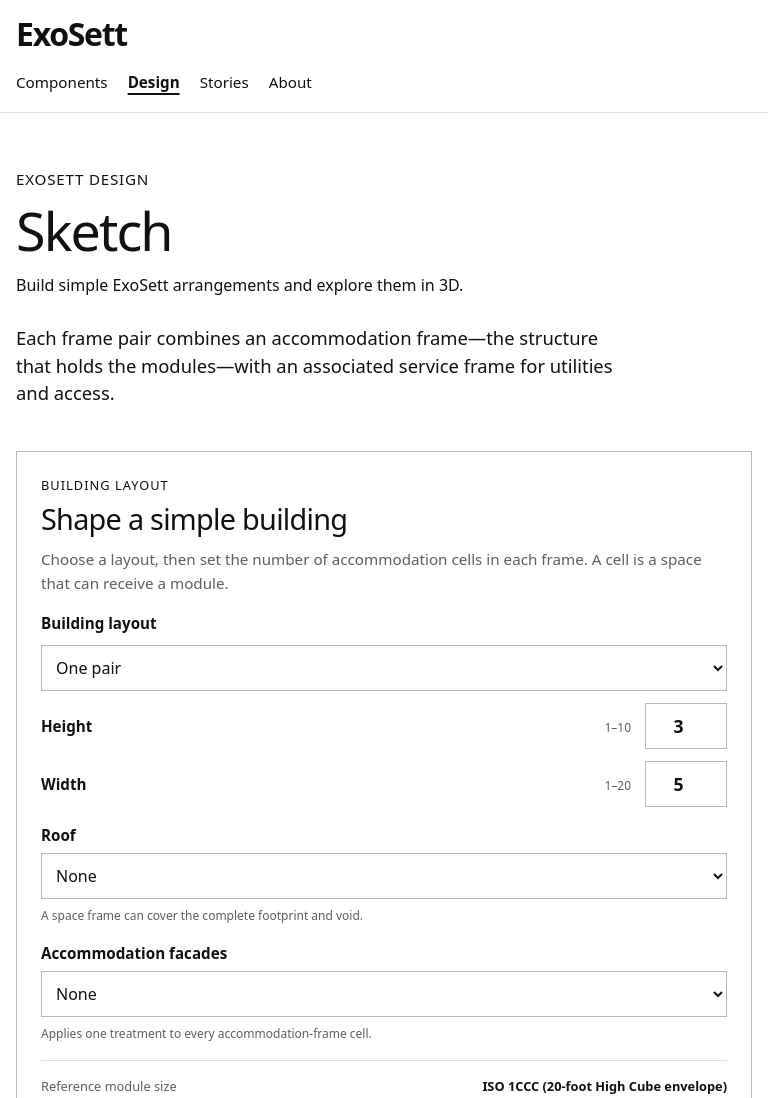
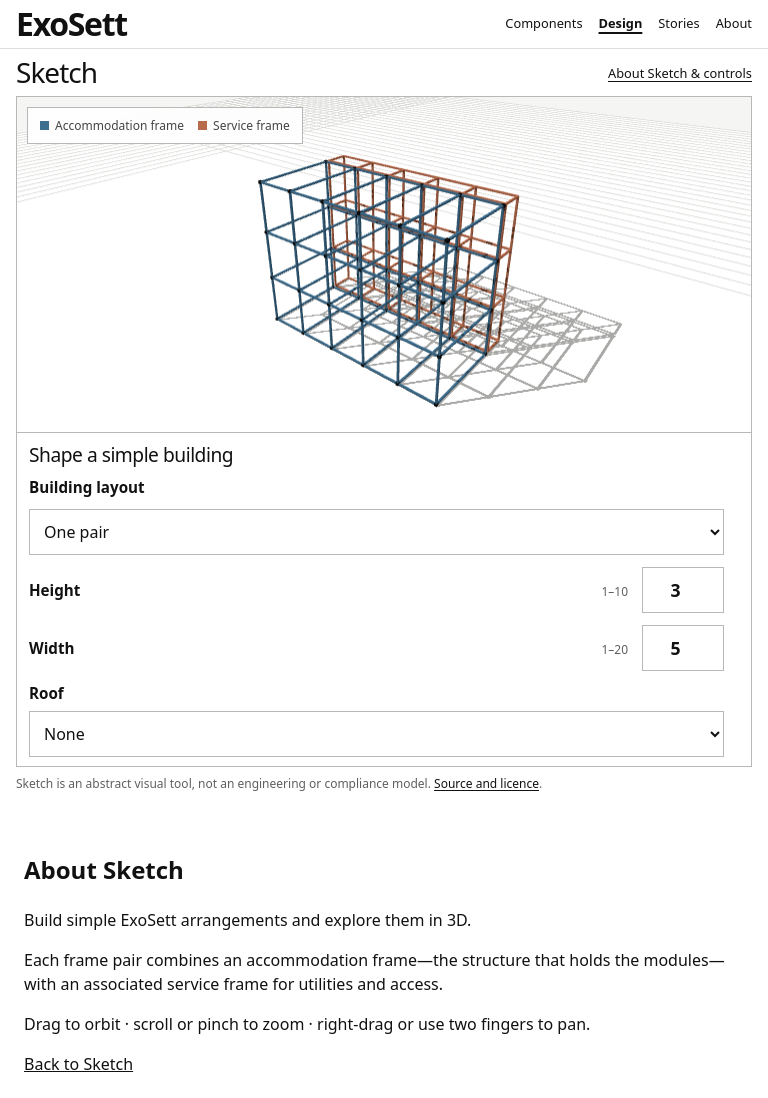
Before and after one commit to ExoSett/modelling, a website built with Vite: page sketch/index.html in a window 768 px wide. Shown: the top 1098 px of the page. Built offline with nearby package versions, Linux system fonts and the light colour scheme.

Commit message:
Sketch app maked better use of viewport.

```diff
--- a/sketch/index.html
+++ b/sketch/index.html
@@ -12,6 +12,7 @@
   <body>
     <a class="skip-link" href="#main-content">Skip to main content</a>
 
+    <div class="sketch-shell">
       <header class="site-header">
         <div class="site-header__inner">
           <a class="sketch-wordmark" href="https://www.exosett.com/" aria-label="ExoSett home"
@@ -27,25 +28,15 @@
       </header>
 
       <main class="site-main sketch-page" id="main-content">
-      <section class="sketch-intro">
-        <p class="sketch-eyebrow">ExoSett design</p>
+        <section class="sketch-intro" aria-label="Sketch">
           <h1>Sketch</h1>
-        <p>Build simple ExoSett arrangements and explore them in 3D.</p>
-        <p>
-          Each frame pair combines an accommodation frame—the structure that holds the modules—with
-          an associated service frame for utilities and access.
-        </p>
+          <a href="#sketch-help">About Sketch &amp; controls</a>
         </section>
 
         <section class="workspace" aria-label="ExoSett model workspace">
           <aside class="control-panel" aria-label="Model controls">
             <div>
-            <p class="control-eyebrow">Building layout</p>
               <h2>Shape a simple building</h2>
-            <p class="intro">
-              Choose a layout, then set the number of accommodation cells in each frame. A cell is a
-              space that can receive a module.
-            </p>
             </div>
 
             <div class="dimension-controls">
@@ -76,7 +67,9 @@
                   ><span>Depth</span><span id="depth-range" class="range">0–5</span></label
                 >
                 <input id="depth" name="depth" type="number" min="0" max="5" step="1" value="0" />
-              <p id="depth-help">At zero, the two accommodation frames share one service frame.</p>
+                <p id="depth-help">
+                  At zero, the two accommodation frames share one service frame.
+                </p>
               </div>
             </div>
 
@@ -113,11 +106,6 @@
               <button id="reset-view" type="button">Reset view</button>
               <input id="xml-file" type="file" accept=".xml,application/xml,text/xml" hidden />
             </div>
-
-          <p class="hint">
-            <span aria-hidden="true">↔</span> Drag to orbit · scroll or pinch to zoom · right-drag
-            to pan
-          </p>
             <output id="status" class="status" aria-live="polite"></output>
           </aside>
 
@@ -139,6 +127,18 @@
           <a href="https://github.com/ExoSett/modelling">Source and licence</a>.
         </p>
       </main>
+    </div>
+
+    <section class="sketch-help" id="sketch-help" aria-labelledby="sketch-help-title" tabindex="-1">
+      <h2 id="sketch-help-title">About Sketch</h2>
+      <p>Build simple ExoSett arrangements and explore them in 3D.</p>
+      <p>
+        Each frame pair combines an accommodation frame—the structure that holds the modules—with an
+        associated service frame for utilities and access.
+      </p>
+      <p>Drag to orbit · scroll or pinch to zoom · right-drag or use two fingers to pan.</p>
+      <a href="#main-content">Back to Sketch</a>
+    </section>
 
     <footer class="site-footer">
       <div class="site-footer__inner">
--- a/sketch/src/scene/renderer.ts
+++ b/sketch/src/scene/renderer.ts
@@ -161,7 +161,9 @@ export class SketchRenderer {
     this.renderer.setSize(width, height, false);
     this.camera.aspect = width / height;
     this.camera.updateProjectionMatrix();
-    this.requestRender();
+    // Resizing must not advance residual orbit damping on an otherwise idle view.
+    // Active gestures continue through their existing animation-frame requests.
+    this.render();
   }
 
   private requestRender(): void {
--- a/sketch/src/styles.css
+++ b/sketch/src/styles.css
@@ -29,6 +29,16 @@
 body {
   min-height: 100vh;
   margin: 0;
+}
+
+/* The working area fits the screen; explanatory page content follows below it. */
+.sketch-shell {
+  display: grid;
+  grid-template-rows: auto minmax(0, 1fr);
+  height: 100vh;
+  height: 100dvh;
+  padding: env(safe-area-inset-top) env(safe-area-inset-right) env(safe-area-inset-bottom)
+    env(safe-area-inset-left);
 }
 
 a {
@@ -104,8 +114,26 @@ select {
   display: flex;
   align-items: center;
   justify-content: space-between;
-  gap: 48px;
-  padding: 24px 0;
+  gap: 16px;
+  padding: 10px 0;
+}
+
+.sketch-shell .site-header__inner,
+.sketch-shell .site-main {
+  width: calc(100% - (2 * var(--page-gutter)));
+  max-width: none;
+}
+
+.sketch-shell .site-logo img {
+  width: 140px;
+  height: auto;
+}
+
+.sketch-page {
+  display: grid;
+  min-width: 0;
+  min-height: 0;
+  grid-template-rows: auto minmax(0, 1fr) auto;
 }
 
 .sketch-wordmark {
@@ -144,73 +172,59 @@ select {
 }
 
 .sketch-intro {
-  max-width: 720px;
-  padding: 72px 0 56px;
-}
-
-.sketch-eyebrow,
-.control-eyebrow {
-  margin: 0 0 16px;
-  font-weight: 500;
-  letter-spacing: 0.05em;
-  text-transform: uppercase;
-}
-
-.sketch-eyebrow {
-  font-size: 0.95rem;
+  display: flex;
+  align-items: center;
+  justify-content: space-between;
+  gap: 12px;
+  padding: 10px 0;
 }
 
 .sketch-intro h1 {
   margin: 0;
-  font-size: clamp(2.5rem, 7vw, 5rem);
+  font-size: 1.75rem;
   font-weight: 500;
   line-height: 0.98;
   letter-spacing: -0.035em;
 }
 
-.sketch-intro > p:last-child {
-  max-width: 620px;
-  margin: 28px 0 0;
-  font-size: clamp(1.15rem, 2vw, 1.4rem);
-  line-height: 1.5;
+.sketch-intro a {
+  font-size: 0.8rem;
+  text-underline-offset: 0.2em;
 }
 
 .workspace {
   display: grid;
-  min-height: 680px;
-  grid-template-columns: minmax(270px, 330px) minmax(0, 1fr);
+  min-width: 0;
+  min-height: 0;
+  grid-template-columns: 300px minmax(0, 1fr);
+  grid-template-rows: minmax(0, 1fr);
   border: 1px solid var(--colour-rule-strong);
 }
 
 .control-panel {
   display: flex;
+  min-width: 0;
   min-height: 0;
   flex-direction: column;
-  gap: 24px;
-  padding: 32px;
+  gap: 16px;
+  padding: 16px;
+  overflow-y: auto;
+  overscroll-behavior-y: contain;
+  scrollbar-gutter: stable;
   background: var(--colour-background);
   border-right: 1px solid var(--colour-rule-strong);
 }
 
-.control-eyebrow {
-  margin-bottom: 10px;
-  font-size: 0.8rem;
-  letter-spacing: 0.08em;
+.control-panel > * {
+  flex-shrink: 0;
 }
 
 .control-panel h2 {
   margin: 0;
-  font-size: clamp(1.8rem, 3vw, 2.4rem);
+  font-size: 1.2rem;
   font-weight: 500;
   line-height: 1.05;
   letter-spacing: -0.025em;
-}
-
-.intro {
-  margin: 14px 0 0;
-  color: var(--colour-muted);
-  font-size: 0.95rem;
-  line-height: 1.55;
 }
 
 .dimension-controls {
@@ -347,16 +361,11 @@ button.primary:hover {
   background: var(--colour-background);
 }
 
-.hint,
 .status {
   margin: 0;
   color: var(--colour-muted);
   font-size: 0.75rem;
   line-height: 1.5;
-}
-
-.hint {
-  margin-top: auto;
 }
 
 .status {
@@ -377,6 +386,8 @@ button.primary:hover {
 }
 
 #viewport {
+  position: absolute;
+  inset: 0;
   display: block;
   width: 100%;
   height: 100%;
@@ -388,7 +399,10 @@ button.primary:hover {
   top: 16px;
   left: 16px;
   display: flex;
-  gap: 14px;
+  flex-wrap: wrap;
+  max-width: calc(100% - 32px);
+  gap: 6px 14px;
+  pointer-events: none;
   padding: 9px 12px;
   color: #444;
   font-size: 0.75rem;
@@ -428,9 +442,16 @@ button.primary:hover {
 
 .sketch-note {
   margin: 0;
-  padding: 20px 0 72px;
+  padding: 8px 0;
   color: var(--colour-muted);
-  font-size: 0.85rem;
+  font-size: 0.75rem;
+}
+
+.sketch-help {
+  width: min(720px, calc(100% - (2 * var(--page-gutter))));
+  margin: 0 auto;
+  padding: 32px 0;
+  line-height: 1.5;
 }
 
 .sketch-note a {
@@ -473,43 +494,45 @@ button.primary:hover {
 }
 
 @media (max-width: 48rem) {
-  .site-header__inner,
   .site-footer__inner,
-  .site-main {
+  .sketch-shell .site-header__inner,
+  .sketch-shell .site-main {
     width: min(var(--page-width), calc(100% - (2 * var(--page-gutter-mobile))));
   }
 
   .site-header__inner {
-    align-items: flex-start;
-    flex-direction: column;
-    gap: 20px;
-    padding: 18px 0;
+    flex-direction: row;
+    flex-wrap: wrap;
+    gap: 4px 16px;
+    padding: 8px 0;
   }
 
   .site-nav {
-    width: 100%;
-    gap: 12px 20px;
+    width: auto;
+    gap: 4px 16px;
   }
 
-  .sketch-intro {
-    padding: 56px 0 44px;
+  .site-nav a {
+    padding: 8px 0;
+    font-size: 0.8rem;
   }
 
   .workspace {
     min-height: 0;
     grid-template-columns: 1fr;
-    grid-template-rows: auto minmax(540px, 65dvh);
+    grid-template-rows: minmax(0, 1fr) minmax(0, 1fr);
   }
 
   .control-panel {
-    gap: 18px;
-    padding: 24px;
+    grid-row: 2;
+    gap: 12px;
+    padding: 12px;
     border-right: 0;
-    border-bottom: 1px solid var(--colour-rule-strong);
+    border-top: 1px solid var(--colour-rule-strong);
   }
 
-  .hint {
-    margin-top: 0;
+  .viewport-wrap {
+    grid-row: 1;
   }
 
   .viewport-key {
@@ -529,6 +552,20 @@ button.primary:hover {
   }
 }
 
+/* Side-by-side panes preserve useful model height on phones in landscape. */
+@media (min-width: 36rem) and (max-width: 48rem) and (max-height: 32rem) {
+  .workspace {
+    grid-template-columns: 240px minmax(0, 1fr);
+    grid-template-rows: minmax(0, 1fr);
+  }
+
+  .control-panel {
+    grid-row: 1;
+    border-top: 0;
+    border-right: 1px solid var(--colour-rule-strong);
+  }
+}
+
 @media (prefers-reduced-motion: reduce) {
   *,
   *::before,
@@ -543,10 +580,12 @@ button.primary:hover {
   .viewport-key,
   .site-footer,
   .sketch-intro,
+  .sketch-help,
   .sketch-note {
     display: none;
   }
 
+  .sketch-shell,
   .site-main,
   .workspace,
   .viewport-wrap {
@@ -555,4 +594,8 @@ button.primary:hover {
     height: 100%;
     border: 0;
   }
+
+  #viewport {
+    position: static;
+  }
 }
```
Also changed, not shown: sketch/tests/e2e/camera.spec.ts (+112 -0 lines), sketch/tests/e2e/layout.spec.ts (added, +54 -0 lines), sketch/README.md. Lines whose indentation alone changed are shown as unchanged.
